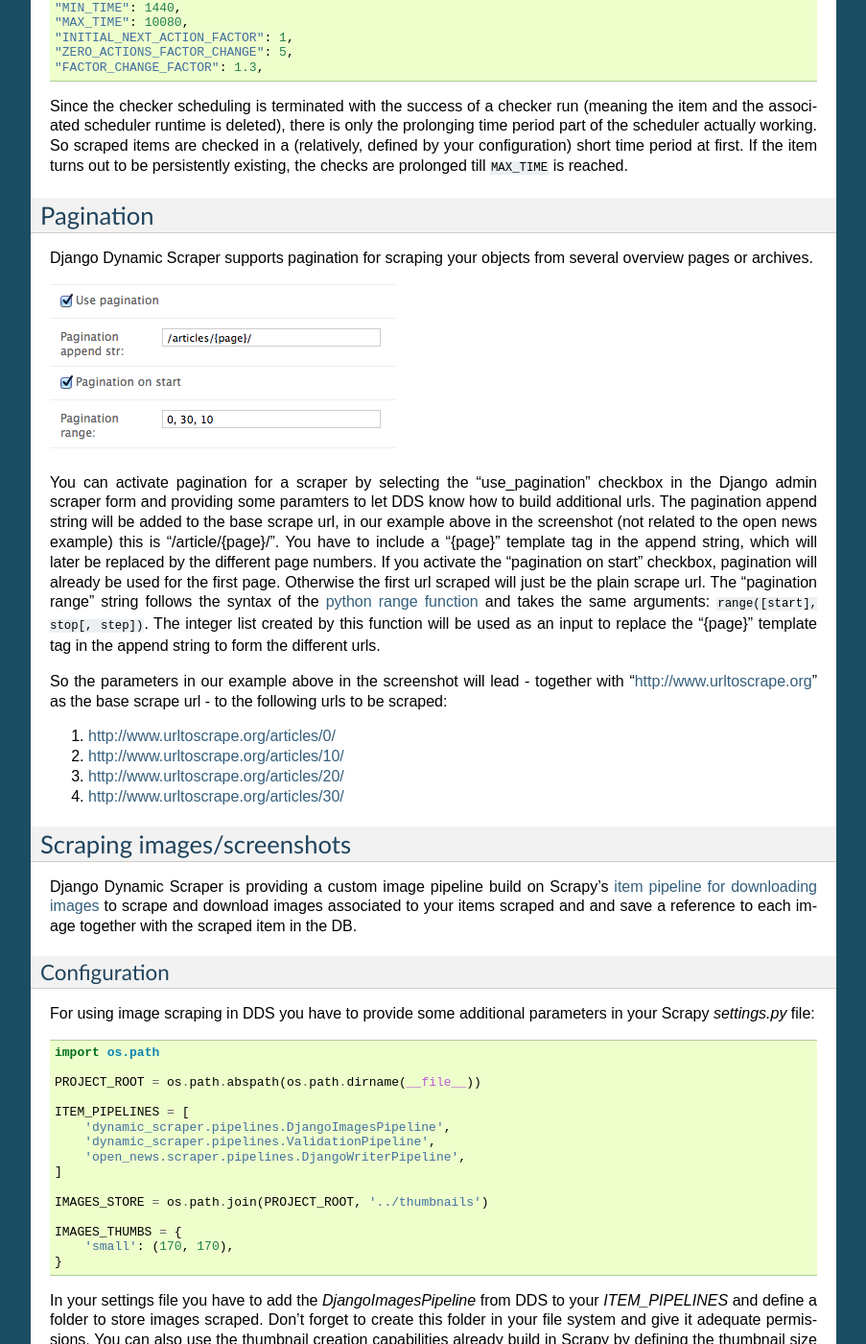
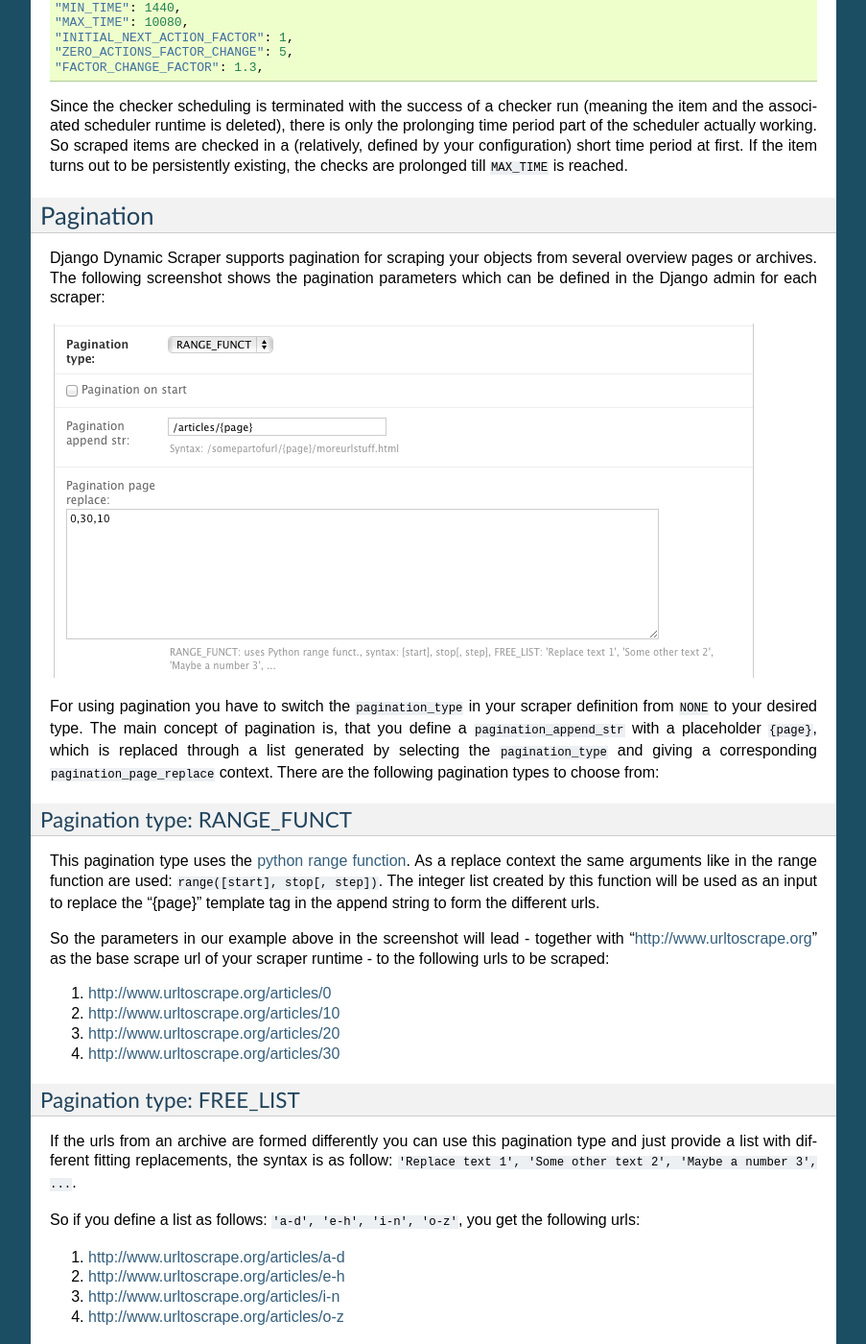
Before and after one commit to holgerd77/django-dynamic-scraper, a Sphinx documentation site: the page built from docs/advanced_topics.rst, in a window 1280 px wide and 1400 px high, scrolled down 7403 px. Shown: the whole window at 96% size, without its empty margins (198-1101 px from the left). Built offline with Sphinx 7.4.7, drawn with Linux system fonts in a browser that asks for light colours; some of the changed text lies outside the part shown.

Commit message:
Introduced more flexible pagination system with pagination types

```diff
--- a/docs/advanced_topics.rst
+++ b/docs/advanced_topics.rst
@@ -321,27 +321,44 @@ Pagination
 ==========
 
 Django Dynamic Scraper supports pagination for scraping your objects from several overview pages or archives.
+The following screenshot shows the pagination parameters which can be defined in the Django admin
+for each scraper:
 
 .. image:: images/screenshot_django-admin_pagination.png
 
-You can activate pagination for a scraper by selecting the "use_pagination" checkbox in the Django admin
-scraper form and providing some paramters to let DDS know how to build additional urls. The pagination append
-string will be added to the base scrape url, in our example above in the screenshot (not related to the open
-news example) this is "/article/{page}/". You have to include a "{page}" template tag in the append string,
-which will later be replaced by the different page numbers. If you activate the "pagination on start" checkbox,
-pagination will already be used for the first page. Otherwise the first url scraped will just be the plain
-scrape url. The "pagination range" string follows the syntax of the
-`python range function <http://docs.python.org/library/functions.html#range>`_ and takes the same
-arguments: ``range([start], stop[, step])``. The integer list created by this function will be used as an
-input to replace the "{page}" template tag in the append string to form the different urls.
+For using pagination you have to switch the ``pagination_type`` in your scraper definition from ``NONE`` to
+your desired type. The main concept of pagination is, that you define a ``pagination_append_str`` with a
+placeholder ``{page}``, which is replaced through a list generated by selecting the ``pagination_type`` and
+giving a corresponding ``pagination_page_replace`` context. There are the following pagination types to
+choose from:
+
+Pagination type: RANGE_FUNCT
+----------------------------
+This pagination type uses the `python range function <http://docs.python.org/library/functions.html#range>`_.
+As a replace context the same arguments like in the range function are used: ``range([start], stop[, step])``.
+The integer list created by this function will be used as an input to replace the "{page}" template tag in the
+append string to form the different urls.
 
 So the parameters in our example above in the screenshot will lead - together with "http://www.urltoscrape.org"
-as the base scrape url - to the following urls to be scraped:
+as the base scrape url of your scraper runtime - to the following urls to be scraped:
 
-1. http://www.urltoscrape.org/articles/0/
-2. http://www.urltoscrape.org/articles/10/
-3. http://www.urltoscrape.org/articles/20/
-4. http://www.urltoscrape.org/articles/30/
+1. http://www.urltoscrape.org/articles/0
+2. http://www.urltoscrape.org/articles/10
+3. http://www.urltoscrape.org/articles/20
+4. http://www.urltoscrape.org/articles/30
+
+Pagination type: FREE_LIST
+--------------------------
+If the urls from an archive are formed differently you can use this pagination type and just provide a list
+with different fitting replacements, the syntax is as follow: ``'Replace text 1', 'Some other text 2',
+'Maybe a number 3', ...``.
+
+So if you define a list as follows: ``'a-d', 'e-h', 'i-n', 'o-z'``, you get the following urls:
+
+1. http://www.urltoscrape.org/articles/a-d
+2. http://www.urltoscrape.org/articles/e-h
+3. http://www.urltoscrape.org/articles/i-n
+4. http://www.urltoscrape.org/articles/o-z
 
 
 Scraping images/screenshots
```
Also changed, not shown: docs/api_reference.rst (deleted, +0 -19 lines), docs/model_reference.rst (deleted, +0 -49 lines), docs/images/screenshot_django-admin_pagination.png, 6 other files.
